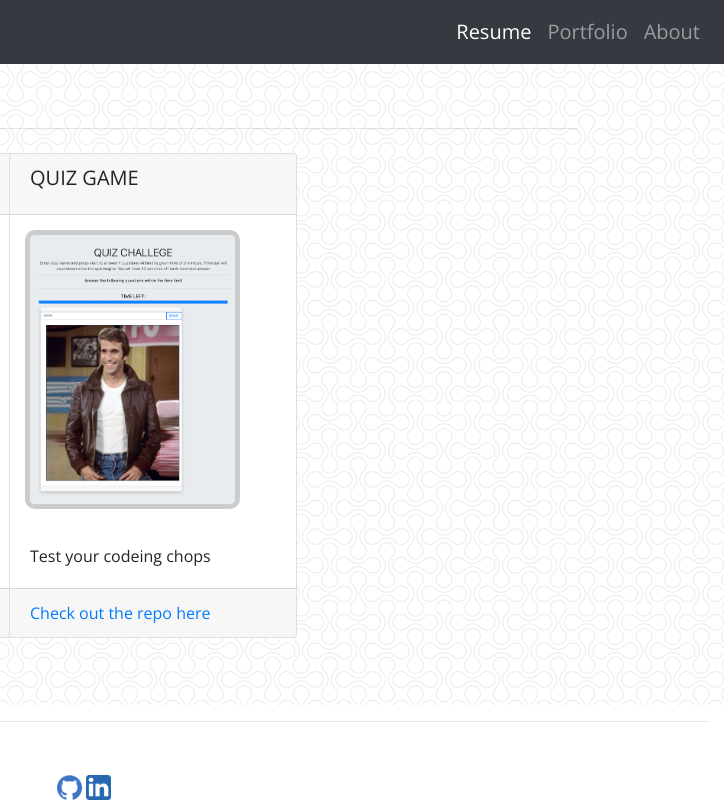
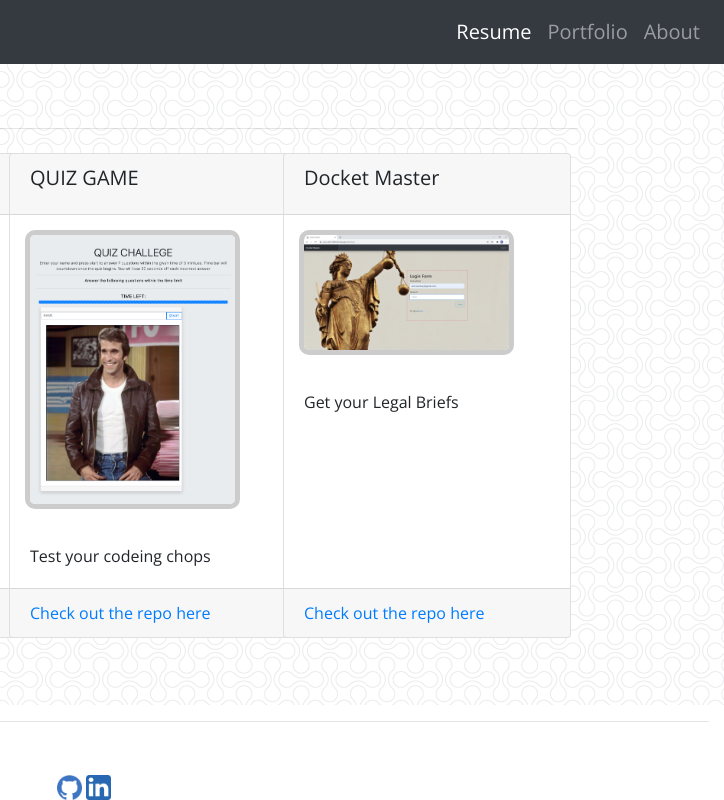
Before and after one commit to trilambda122/hw2-bootstrap-bio, a plain HTML site: page portfolio.html in a window 1280 px wide. Shown: the full height of the page, 556-1280 px from the left. Drawn offline with nearby package versions, Linux system fonts and the light colour scheme.

Commit message:
updated with project 2

```diff
--- a/portfolio.html
+++ b/portfolio.html
@@ -108,6 +108,25 @@
                 </div>
 
             </div>
+
+            <div class="row">
+                <div class="m-2 card" style="width: 18rem;">
+                    <div class="card-header">
+                        <h5 class="card-title">Docket Master</h5>
+                    </div>
+                    <a href="https://pure-atoll-36836.herokuapp.com/"> <img class="portfolio-img card-img-top" src="imgs/docketmaster-authentication.png" alt="Vacation App"></a>
+
+                    <div class="card-body">
+
+                        <p class="card-text">Get your Legal Briefs</p>
+
+                    </div>
+                    <div class="card-footer text-muted">
+                        <a href="https://github.com/etorres-revature/Docket_Master">Check out the repo here</a>
+                    </div>
+                </div>
+
+            </div>
         </section>
 
 
```
Also changed, not shown: imgs/docketmaster-authentication.png (added).
